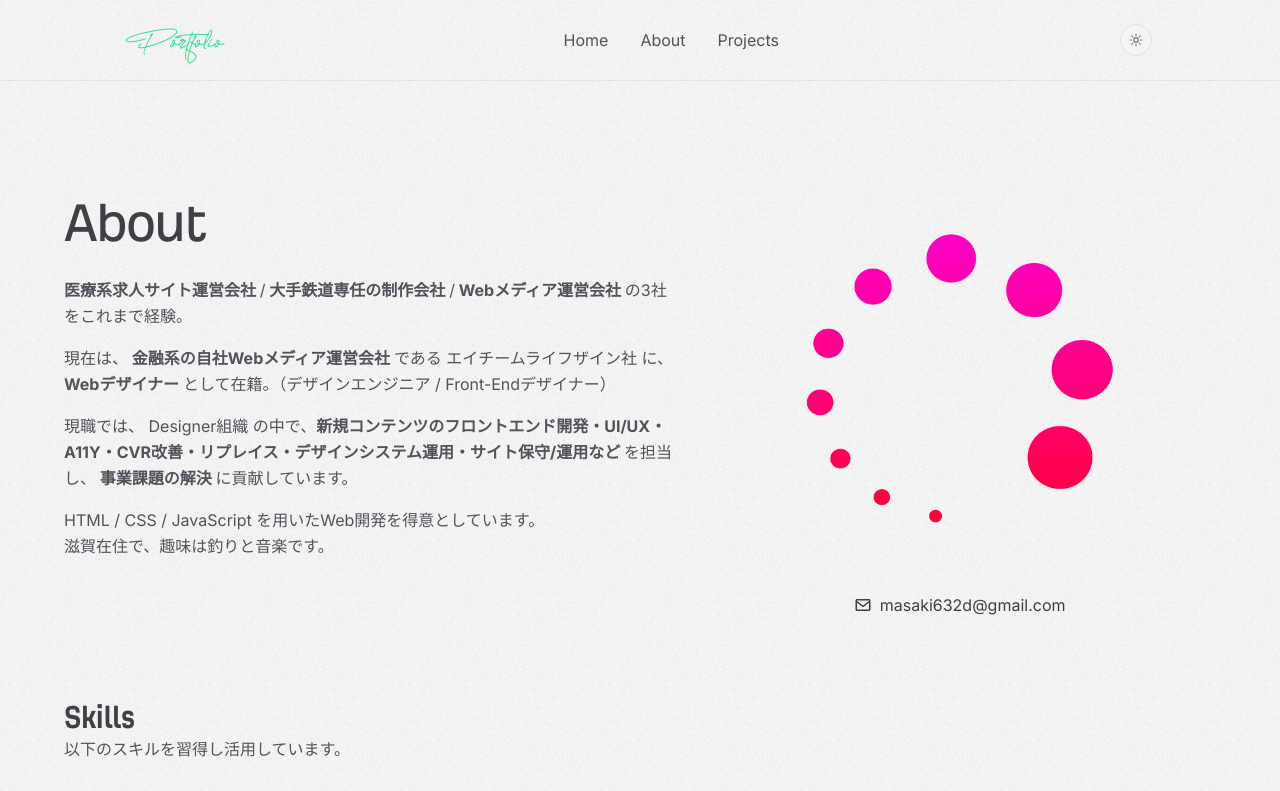
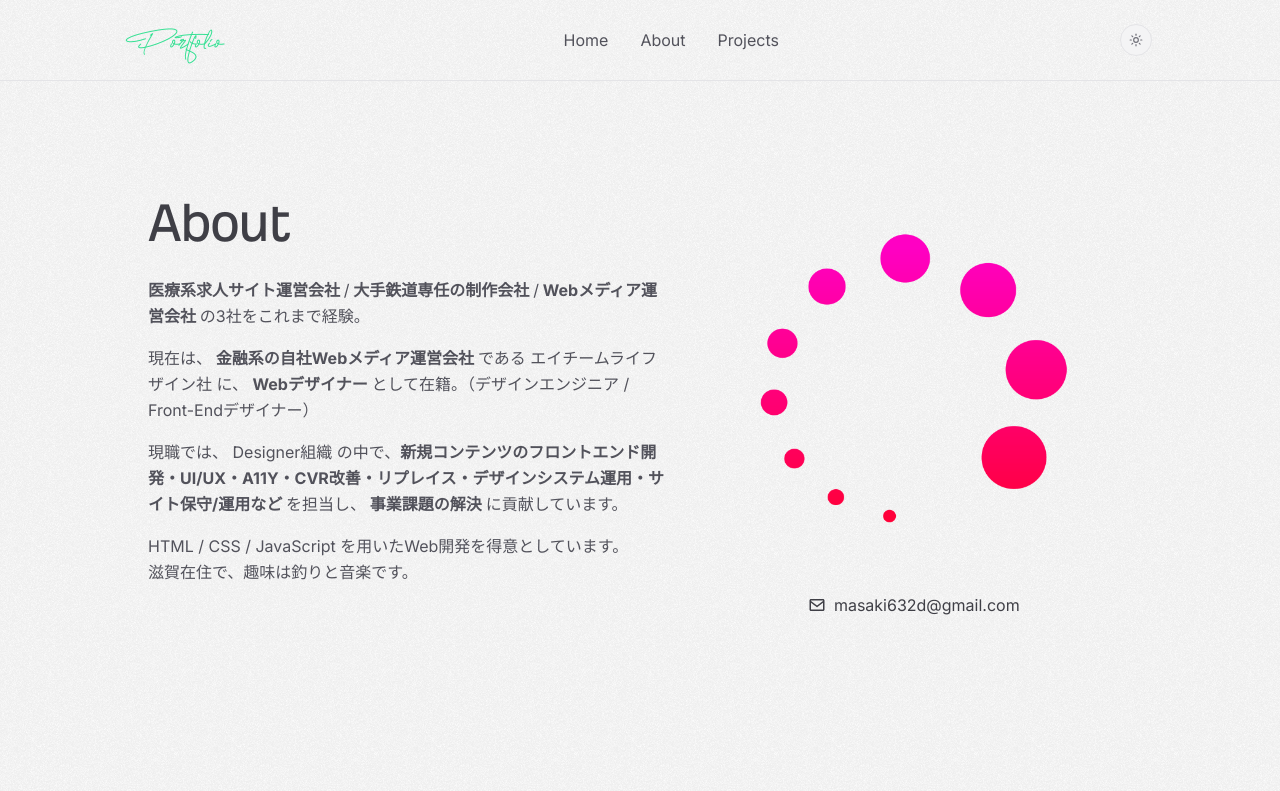
Before and after one commit to masaki632d/new-portfolio-app, a Next.js app: page /about in a window 1280 px wide. Shown: the top 791 px of the page. Built offline with nearby package versions, Linux system fonts and the light colour scheme.

Commit message:
add: Main component

```diff
--- a/src/app/about/page.tsx
+++ b/src/app/about/page.tsx
@@ -3,6 +3,7 @@ import Image from 'next/image'
 import { BiEnvelope } from 'react-icons/bi'
 
 import { Usage } from '@components/About/Usage'
+import { Main } from '@components/shared/Main'
 import { SectionTitle } from '@components/shared/SectionTitle'
 import { Slide } from '@components/shared/Slide'
 import profile from '@public/shared/profile.png'
@@ -14,10 +15,7 @@ export const metadata: Metadata = {
 
 export default async function About() {
   return (
-    <main
-      data-layout="AboutPage"
-      className="relative mx-auto max-w-3xl px-6 md:px-16 lg:max-w-7xl"
-    >
+    <Main dataLayout="AboutPage">
       <section className="relative mb-8 grid grid-cols-1 justify-items-center gap-x-6 lg:grid-cols-custom">
         <Slide className="order-2 space-y-6 lg:order-none">
           <SectionTitle type="h1">About</SectionTitle>
@@ -75,6 +73,6 @@ export default async function About() {
       <Slide delay={0.14}>
         <Usage />
       </Slide>
-    </main>
+    </Main>
   )
 }
--- a/src/app/page.tsx
+++ b/src/app/page.tsx
@@ -1,16 +1,14 @@
 import { Contact } from '@components/Home/Contact'
 import { Experience } from '@components/Home/Experience'
 import { Hero } from '@components/Home/Hero'
+import { Main } from '@components/shared/Main'
 
 export default function Home() {
   return (
-    <main
-      data-layout="HomePage"
-      className="mx-auto mt-20 space-y-32 px-5 md:max-w-5xl"
-    >
+    <Main dataLayout="HomePage">
       <Hero />
       <Experience />
       <Contact />
-    </main>
+    </Main>
   )
 }
--- a/src/components/NotFound/NotFoundComponent/index.tsx
+++ b/src/components/NotFound/NotFoundComponent/index.tsx
@@ -1,5 +1,6 @@
 import Image from 'next/image'
 
+import { Main } from '@components/shared/Main'
 import { SectionTitle } from '@components/shared/SectionTitle'
 import { Slide } from '@components/shared/Slide'
 import duckImage from 'public/shared/searching-duck.gif'
@@ -11,10 +12,7 @@ type props = {
 
 export const NotFoundComponent = ({ title, description }: props) => {
   return (
-    <main
-      data-layout="NotFoundComponent"
-      className="mx-auto mt-20 px-5 md:max-w-5xl"
-    >
+    <Main dataLayout="NotFoundComponent">
       <section className="mb-8 space-y-6">
         <Slide className="space-y-2">
           <SectionTitle type="h1">{title}</SectionTitle>
@@ -27,6 +25,6 @@ export const NotFoundComponent = ({ title, description }: props) => {
           <Image width={90} height={90} src={duckImage} alt="duck searching" />
         </Slide>
       </section>
-    </main>
+    </Main>
   )
 }
--- a/src/components/shared/Footer/index.tsx
+++ b/src/components/shared/Footer/index.tsx
@@ -1,6 +1,9 @@
 export const Footer = () => {
   return (
-    <footer className="mt-20 border-t border-zinc-100 dark:border-zinc-800">
+    <footer
+      data-layout="Footer"
+      className="mt-20 border-t border-zinc-100 dark:border-zinc-800"
+    >
       <div className="px-6 py-8 text-center md:px-16">
         <small className="text-zinc-500">
           &copy; {new Date().getFullYear()} Masahiro Koumura.
--- /dev/null
+++ b/src/components/shared/Main/index.tsx
@@ -0,0 +1,17 @@
+import { ReactNode } from 'react'
+
+type Props = {
+  dataLayout: string
+  children: ReactNode
+}
+
+export const Main = ({ dataLayout, children }: Props) => {
+  return (
+    <main
+      data-layout={dataLayout}
+      className="mx-auto mt-20 space-y-32 px-5 md:max-w-5xl"
+    >
+      {children}
+    </main>
+  )
+}
```
